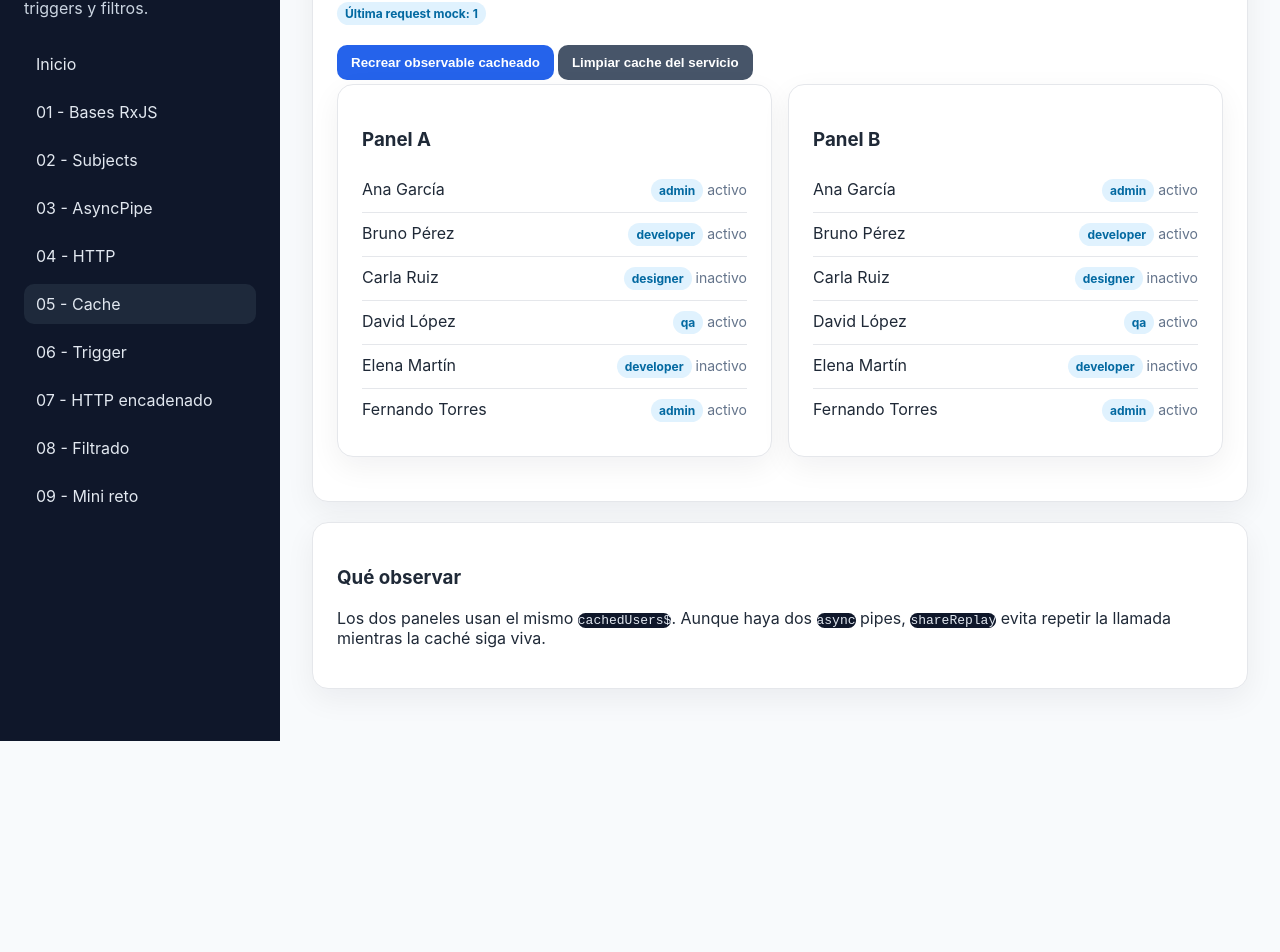
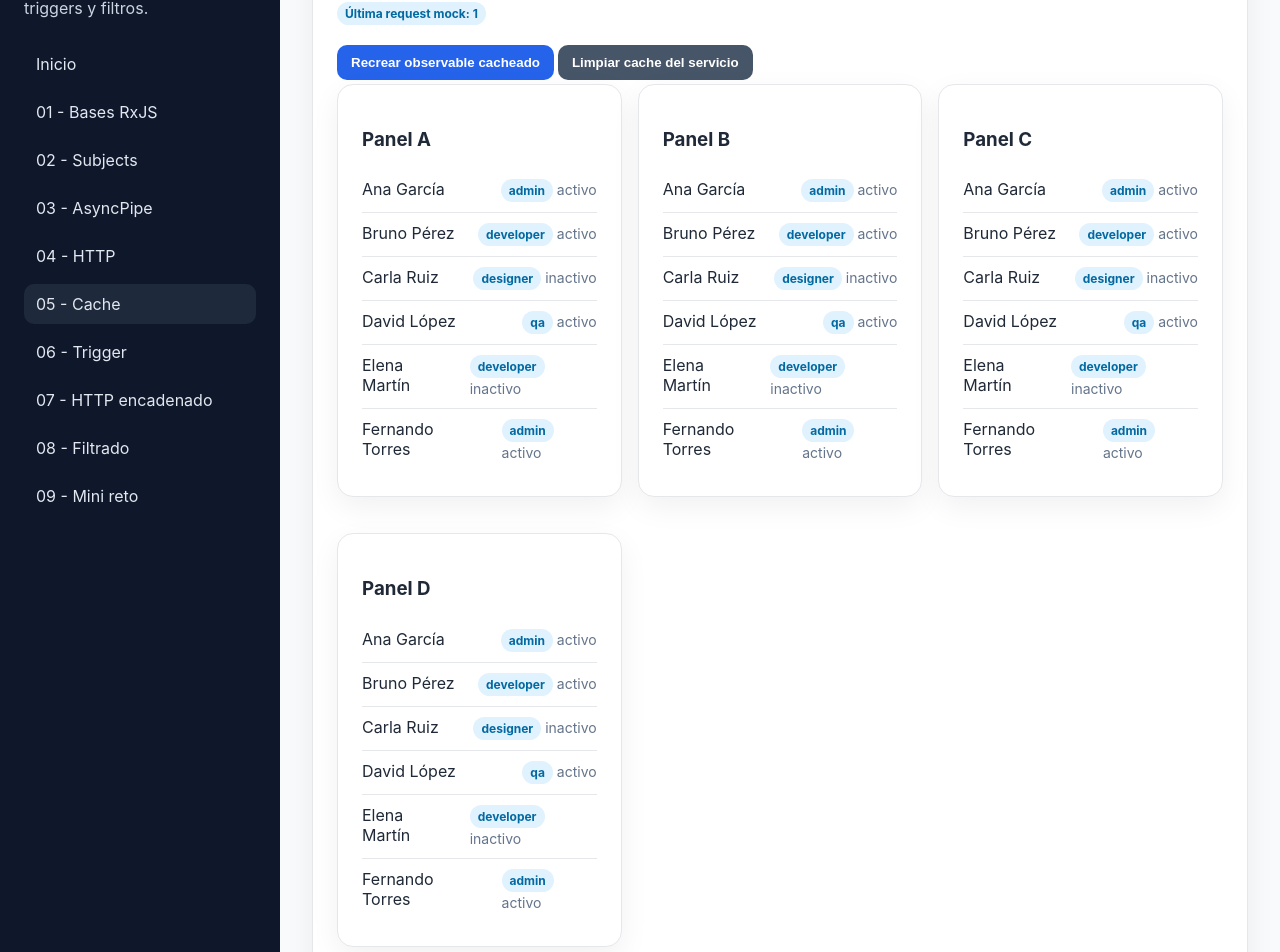
Before and after one commit to miranda9932/rxjs-angular18-exercises, an Angular app: page /05-cache in a window 1280 px wide. Shown: the part 140-1092 px from the top of the page. Before the commit the page ends 881 px from the top, so only its background shows below. Built offline with nearby package versions, Linux system fonts and the light colour scheme.

Commit message:
Exercise 5: Caching Observables completeeeed

```diff
--- a/src/app/core/user.service.ts
+++ b/src/app/core/user.service.ts
@@ -41,6 +41,7 @@ export class UserService {
   getUsers(): Observable<User[]> {
     return this.http.get<UsersApiResponse>('/api/users').pipe(
       tap(response => this.lastRequestNumberSubject.next(response.requestNumber)),
+      tap(response => console.log(`Request HTTP launched, ${response.requestNumber}`)),
       map(response => response.users.map(dto => this.mapUser(dto))),
       catchError(error => this.handleError(error))
     );
--- a/src/app/exercises/05-cache/exercise-05-cache.component.html
+++ b/src/app/exercises/05-cache/exercise-05-cache.component.html
@@ -29,6 +29,27 @@
         <p>Cargando...</p>
       }
     </article>
+
+    <article class="card">
+      <h3>Panel C</h3>
+      @if (newobservable$ | async; as users) {
+        <app-user-list [users]="users" />
+      } @else {
+        <p>Cargando...</p>
+      }
+    </article>
+
+    <article class="card">
+      <h3>Panel D</h3>
+      @if (secondObservable$ | async; as users) {
+        <app-user-list [users]="users" />
+      } @else {
+        <p>Cargando...</p>
+      }
+    </article>
+
+
+
   </div>
 </section>
 
--- a/src/app/exercises/05-cache/exercise-05-cache.component.ts
+++ b/src/app/exercises/05-cache/exercise-05-cache.component.ts
@@ -16,6 +16,9 @@ export class Exercise05CacheComponent {
   readonly lastRequestNumber$ = this.userService.lastRequestNumber$;
   cachedUsers$ = this.userService.getUsersCached();
 
+  newobservable$ = this.userService.getUsersCached();
+  secondObservable$ = this.userService.getUsersCached();
+
   resetCachedObservable(): void {
     this.cachedUsers$ = this.userService.getUsersCached();
   }
@@ -23,5 +26,7 @@ export class Exercise05CacheComponent {
   clearServiceCache(): void {
     this.userService.clearUsersCache();
     this.cachedUsers$ = this.userService.getUsersCached();
+    this.newobservable$ = this.userService.getUsersCached();
+    this.secondObservable$ = this.userService.getUsersCached();
   }
 }
```
